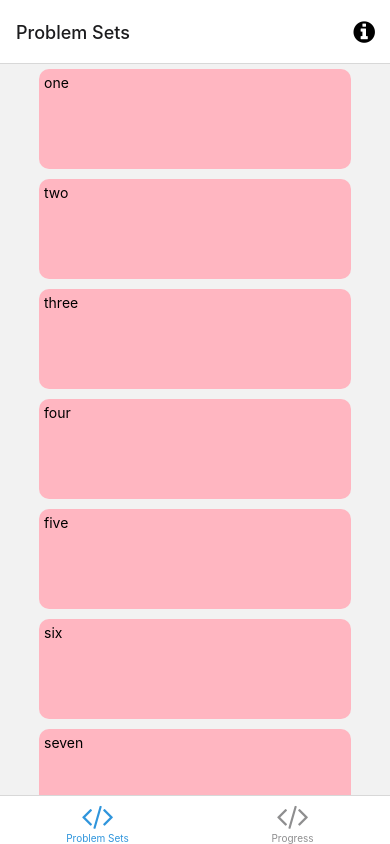
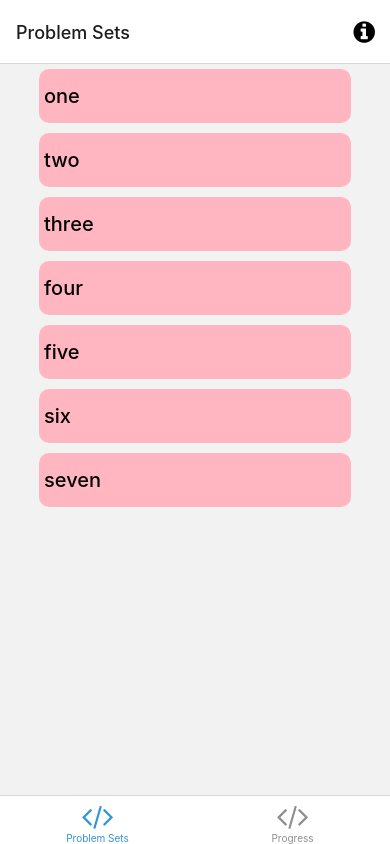
Before and after one commit to KobeZ123/math-sheets, a React Native app: screen /ProblemSets in a window 390 px wide. Built offline with nearby package versions, Linux system fonts and the light colour scheme; what expo-linking would draw is missing.

Commit message:
progress page finalized

```diff
--- /dev/null
+++ b/data/information.json
@@ -0,0 +1 @@
+{"problemsSolved" : 1}
--- /dev/null
+++ b/data/worksheets.json
@@ -0,0 +1,11 @@
+{
+    "worksheetNames" : [
+        "one",
+        "two",
+        "three",
+        "four",
+        "five",
+        "six",
+        "seven"
+    ]
+}
--- a/information.json
+++ /dev/null
@@ -1 +0,0 @@
-{"problems-solved" : 1}
--- a/screens/ChooseProblemSet.tsx
+++ b/screens/ChooseProblemSet.tsx
@@ -1,23 +1,29 @@
-import React from "react";
-import { View, StyleSheet, Text, Button, Pressable, TouchableOpacity, ScrollView } from "react-native";
+import React, { useState } from "react";
+import { View, StyleSheet, Text, Button, Pressable, TouchableOpacity, ScrollView, Modal } from "react-native";
 
 
-const WorkPages: string[] = [
-    "one", "two", "three", "four", "five", "six", "seven"
-]
+import WORKSHEETS from "../data/worksheets.json"
 
 
 export default function ChooseProblemSet() {
+    const [openModal, setOpenModal] = useState(false);
     return (
 
         <ScrollView contentContainerStyle={styles.scrollview}>
         {
-            WorkPages.map(
+            WORKSHEETS.worksheetNames.map(
                 (item: string) =>
-                    <TouchableOpacity style={styles.button} key={item} >
-                        <Text>{item}</Text>
+                    <TouchableOpacity style={styles.button} key={item} onPress={(e) => setOpenModal(true)}>
+                        <Text style={styles.worksheet_label}>{item}</Text>
                     </TouchableOpacity>)
         }
+        <Modal
+            animationType="slide"
+            transparent={false}
+            visible={openModal}
+            onRequestClose={(e) => setOpenModal(false)}>
+            <Text>HERE I AM </Text>
+        </Modal>
         </ScrollView>
 
     );
@@ -37,8 +43,11 @@ export default function ChooseProblemSet() {
         margin: 5,
         padding: 5,
         borderRadius: 10,
-        height: 100,
-
+        paddingVertical: 15,
+    },
+    worksheet_label: {
+        fontSize: 20,
+        fontWeight: '500',
     },
     separator: {
       marginVertical: 30,
--- a/screens/Progress.tsx
+++ b/screens/Progress.tsx
@@ -1,31 +1,39 @@
 import React from "react";
 import { View, StyleSheet, Text } from "react-native";
-
+import STATISTICS from "../data/information.json"
 
 
 export default function Progress() {
     return (
         <View style={styles.container}>
             <Text style={styles.title}>Welcome to the Progress Hub</Text>
-            <Text style={styles.introduction}></Text>
+            <Text style={styles.introduction}>You have solved:</Text>
+            <Text style={styles.progress}>{STATISTICS.problemsSolved}</Text>
+            <Text style={styles.introduction}>problems</Text>
         </View>
     )
 
 }
 
 
+
+
 const styles = StyleSheet.create({
     container: {
         flex: 1,
         alignItems: 'center',
-        justifyContent: 'flex-start',
+        justifyContent: 'space-evenly',
         padding: 5,
     },
     title: {
-        fontSize: 25,
+        fontSize: 50,
     },
     introduction: {
-        fontSize: 20,
+        fontSize: 30,
+    },
+    progress: {
+        fontSize: 80,
+        fontWeight: 'bold',
     }
 
 });
```
Also changed, not shown: 1 other file (tests, documents, lock files or other folders).
